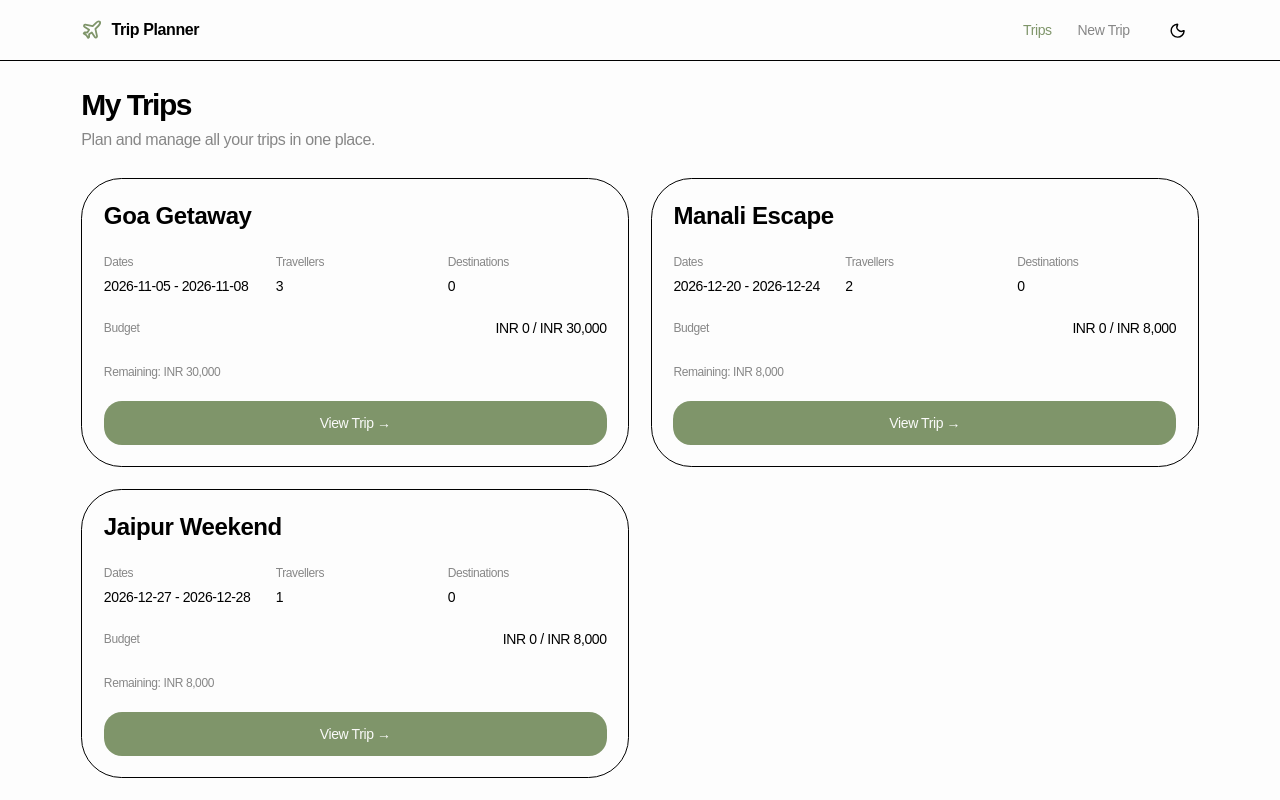
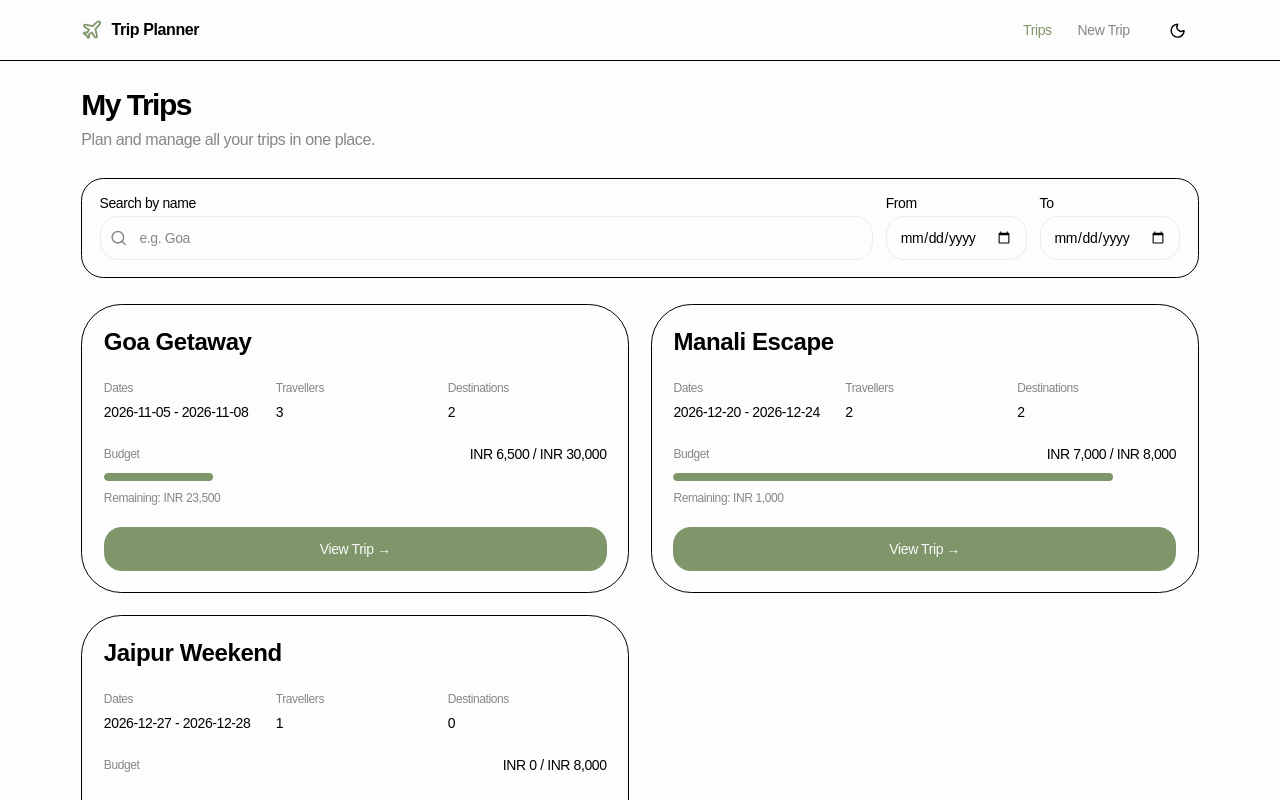
Before and after one commit to riyaj-0403/trip-planner-, a React (Vite) app: page / in a window 1280 px wide. Shown: the top 800 px of the page. Built offline with nearby package versions, Linux system fonts and the light colour scheme.

Commit message:
added filter bar

```diff
--- a/src/api/index.ts
+++ b/src/api/index.ts
@@ -258,6 +258,28 @@ export async function deleteActivity(id: string): Promise<void> {
   persist();
 }
 
+// ─── Trip list summaries ──────────────────────────────────────────────────────
+// One call gives the list page everything its cards need. (Asking for each trip's
+// destinations and activities separately would be one request per trip.)
+
+export interface TripSummary {
+  tripId: string;
+  destinationCount: number;
+  spent: number; // total cost of all activities in the trip
+}
+
+export async function getTripSummaries(): Promise<TripSummary[]> {
+  await delay();
+  return db.trips.map((trip) => {
+    const tripDests = db.destinations.filter((d) => d.tripId === trip.id);
+    const destIds = new Set(tripDests.map((d) => d.id));
+    const spent = db.activities
+      .filter((a) => destIds.has(a.destinationId))
+      .reduce((sum, a) => sum + a.cost, 0);
+    return { tripId: trip.id, destinationCount: tripDests.length, spent };
+  });
+}
+
 // ─── Whole-trip save (create form + edit form) ────────────────────────────────
 // With a real backend this becomes one call (for example PUT /trips/:id with the
 // destinations and activities nested), so the save is atomic. Here it is applied
--- a/src/components/Card.tsx
+++ /dev/null
@@ -1,71 +0,0 @@
-import React from "react";
-
-interface CardProps {
-  children: React.ReactNode;
-  className?: string;
-}
-
-interface CardHeaderProps {
-  children: React.ReactNode;
-  className?: string;
-}
-
-interface CardTitleProps {
-  children: React.ReactNode;
-  className?: string;
-}
-
-interface CardDescriptionProps {
-  children: React.ReactNode;
-  className?: string;
-}
-
-interface CardContentProps {
-  children: React.ReactNode;
-  className?: string;
-}
-
-interface CardFooterProps {
-  children: React.ReactNode;
-  className?: string;
-}
-
-export const Card: React.FC<CardProps> & {
-  Header: React.FC<CardHeaderProps>;
-  Title: React.FC<CardTitleProps>;
-  Description: React.FC<CardDescriptionProps>;
-  Content: React.FC<CardContentProps>;
-  Footer: React.FC<CardFooterProps>;
-} = ({ children, className = "" }) => (
-  <div
-    className={`rounded-lg border border-border bg-card text-card-foreground shadow-sm ${className}`}
-  >
-    {children}
-  </div>
-);
-
-Card.Header = ({ children, className = "" }) => (
-  <div className={`flex flex-col space-y-1.5 p-6 ${className}`}>{children}</div>
-);
-
-Card.Title = ({ children, className = "" }) => (
-  <h2 className={`text-2xl font-semibold leading-none tracking-tight ${className}`}>
-    {children}
-  </h2>
-);
-
-Card.Description = ({ children, className = "" }) => (
-  <p className={`text-sm text-muted-foreground ${className}`}>{children}</p>
-);
-
-Card.Content = ({ children, className = "" }) => (
-  <div className={`p-6 pt-0 ${className}`}>{children}</div>
-);
-
-Card.Footer = ({ children, className = "" }) => (
-  <div
-    className={`flex items-center border-t border-border p-6 ${className}`}
-  >
-    {children}
-  </div>
-);
--- /dev/null
+++ b/src/lib/filterTrips.ts
@@ -0,0 +1,44 @@
+import type { Trip } from "../types";
+
+/**
+ * Filtering for the trips page.
+ *
+ * - query: matches part of the trip name (ignores upper/lower case)
+ * - from / to: keep trips that overlap this date range, i.e. any trip that is
+ *   still on or after "from" and has started on or before "to". Either end can
+ *   be left empty.
+ *
+ * Name and dates combine: when both are used, a trip must match both.
+ * Dates are "YYYY-MM-DD" strings, so plain string comparison orders them correctly.
+ */
+
+export interface TripFilters {
+  query: string;
+  from: string;
+  to: string;
+}
+
+export const EMPTY_FILTERS: TripFilters = { query: "", from: "", to: "" };
+
+/** A range with "from" after "to" can never match, so the date filter is ignored. */
+export function isDateRangeValid(filters: TripFilters): boolean {
+  return !filters.from || !filters.to || filters.from <= filters.to;
+}
+
+export function hasActiveFilters(filters: TripFilters): boolean {
+  return filters.query.trim() !== "" || filters.from !== "" || filters.to !== "";
+}
+
+export function filterTrips(trips: Trip[], filters: TripFilters): Trip[] {
+  const query = filters.query.trim().toLowerCase();
+  const useDates = isDateRangeValid(filters);
+
+  return trips.filter((trip) => {
+    if (query && !trip.title.toLowerCase().includes(query)) return false;
+    if (useDates) {
+      if (filters.from && trip.endDate < filters.from) return false; // finished before the range
+      if (filters.to && trip.startDate > filters.to) return false; // starts after the range
+    }
+    return true;
+  });
+}
--- a/src/pages/TripDetailPage.tsx
+++ b/src/pages/TripDetailPage.tsx
@@ -83,7 +83,6 @@ export default function TripDetailPage() {
   // Fetch on mount / id change with cancelled-flag guard
   useEffect(() => {
     let cancelled = false;
-    setStatus("loading");
 
     async function load() {
       try {
--- a/src/pages/TripsPage.tsx
+++ b/src/pages/TripsPage.tsx
@@ -1,45 +1,67 @@
-import { useEffect, useState } from "react";
+import { useEffect, useMemo, useState } from "react";
 import { useNavigate } from "react-router-dom";
-import { Loader2 } from "lucide-react";
-import { getTrips } from "../api/index";
+import { Loader2, Search, X } from "lucide-react";
+import { getTrips, getTripSummaries, type TripSummary } from "../api/index";
 import type { Trip } from "../types";
 import TripList from "../components/Trip/TripList";
+import { Button } from "../components/ui/button";
+import { Input } from "../components/ui/input";
+import { Label } from "../components/ui/label";
+import {
+  EMPTY_FILTERS,
+  filterTrips,
+  hasActiveFilters,
+  isDateRangeValid,
+  type TripFilters,
+} from "../lib/filterTrips";
 
 function TripsPage() {
   const navigate = useNavigate();
   const [trips, setTrips] = useState<Trip[]>([]);
+  const [summaries, setSummaries] = useState<Record<string, TripSummary>>({});
   const [loading, setLoading] = useState(true);
   const [error, setError] = useState("");
+  const [filters, setFilters] = useState<TripFilters>(EMPTY_FILTERS);
 
   useEffect(() => {
+    let cancelled = false;
+
+    async function loadTrips() {
+      try {
+        // Trips and their card numbers (destination count, amount spent) arrive together.
+        const [tripData, summaryData] = await Promise.all([getTrips(), getTripSummaries()]);
+        if (cancelled) return;
+        setTrips(tripData);
+        setSummaries(Object.fromEntries(summaryData.map((s) => [s.tripId, s])));
+      } catch (err) {
+        if (cancelled) return;
+        setError("Unable to load trips.");
+        console.error(err);
+      } finally {
+        if (!cancelled) setLoading(false);
+      }
+    }
+
     loadTrips();
+    return () => {
+      cancelled = true;
+    };
   }, []);
 
-  async function loadTrips() {
-    try {
-      setLoading(true);
-      setError("");
+  const visibleTrips = useMemo(() => filterTrips(trips, filters), [trips, filters]);
+  const filtersActive = hasActiveFilters(filters);
+  const rangeValid = isDateRangeValid(filters);
 
-      const data = await getTrips();
-      setTrips(data);
-    } catch (err) {
-      setError("Unable to load trips.");
-      console.error(err);
-    } finally {
-      setLoading(false);
-    }
+  function updateFilter(field: keyof TripFilters, value: string) {
+    setFilters((prev) => ({ ...prev, [field]: value }));
   }
 
-  function getDestinationCount(_tripId: string): number {
-    // Temporary value.
-    // We will connect this to the destination API later.
-    return 0;
+  function getDestinationCount(tripId: string): number {
+    return summaries[tripId]?.destinationCount ?? 0;
   }
 
-  function getSpentAmount(_tripId: string): number {
-    // Temporary value.
-    // We will calculate this from activities later.
-    return 0;
+  function getSpentAmount(tripId: string): number {
+    return summaries[tripId]?.spent ?? 0;
   }
 
   function handleViewTrip(tripId: string) {
@@ -72,12 +94,78 @@ function TripsPage() {
         </p>
       </div>
 
+      {trips.length > 0 && (
+        <div className="space-y-2">
+          <div className="flex flex-col gap-3 rounded-lg border border-border bg-card p-4 sm:flex-row sm:items-end">
+            <div className="flex flex-1 flex-col gap-1.5">
+              <Label htmlFor="trip-search">Search by name</Label>
+              <div className="relative">
+                <Search className="pointer-events-none absolute left-2.5 top-1/2 size-4 -translate-y-1/2 text-muted-foreground" />
+                <Input
+                  id="trip-search"
+                  type="search"
+                  value={filters.query}
+                  onChange={(e) => updateFilter("query", e.target.value)}
+                  placeholder="e.g. Goa"
+                  className="pl-9"
+                />
+              </div>
+            </div>
+            <div className="flex flex-col gap-1.5">
+              <Label htmlFor="trip-from">From</Label>
+              <Input
+                id="trip-from"
+                type="date"
+                value={filters.from}
+                onChange={(e) => updateFilter("from", e.target.value)}
+              />
+            </div>
+            <div className="flex flex-col gap-1.5">
+              <Label htmlFor="trip-to">To</Label>
+              <Input
+                id="trip-to"
+                type="date"
+                value={filters.to}
+                onChange={(e) => updateFilter("to", e.target.value)}
+              />
+            </div>
+            {filtersActive && (
+              <Button type="button" variant="outline" onClick={() => setFilters(EMPTY_FILTERS)}>
+                <X className="size-4" />
+                Clear
+              </Button>
+            )}
+          </div>
+
+          {!rangeValid && (
+            <p role="alert" className="text-sm text-destructive">
+              The "From" date is after the "To" date, so the date filter is ignored.
+            </p>
+          )}
+          {filtersActive && (
+            <p className="text-sm text-muted-foreground" aria-live="polite">
+              Showing {visibleTrips.length} of {trips.length} trip{trips.length === 1 ? "" : "s"}
+            </p>
+          )}
+        </div>
+      )}
+
+      {trips.length > 0 && visibleTrips.length === 0 ? (
+        <div className="rounded-lg border border-dashed border-border px-4 py-10 text-center">
+          <p className="font-medium text-foreground">No trips match your search.</p>
+          <p className="mt-1 text-sm text-muted-foreground">Try a different name or date range.</p>
+          <Button type="button" variant="outline" className="mt-4" onClick={() => setFilters(EMPTY_FILTERS)}>
+            Clear search
+          </Button>
+        </div>
+      ) : (
       <TripList
-        trips={trips}
+        trips={visibleTrips}
         getDestinationCount={getDestinationCount}
         getSpentAmount={getSpentAmount}
         onViewTrip={handleViewTrip}
       />
+      )}
     </section>
   );
 }
```
